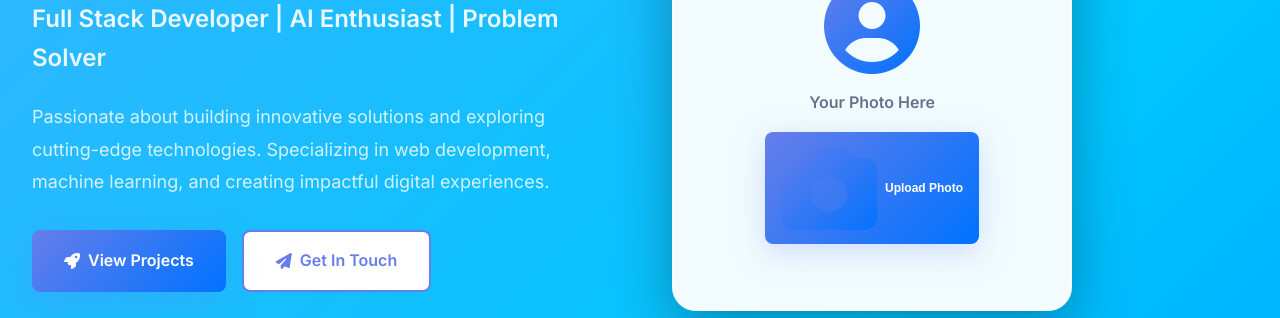
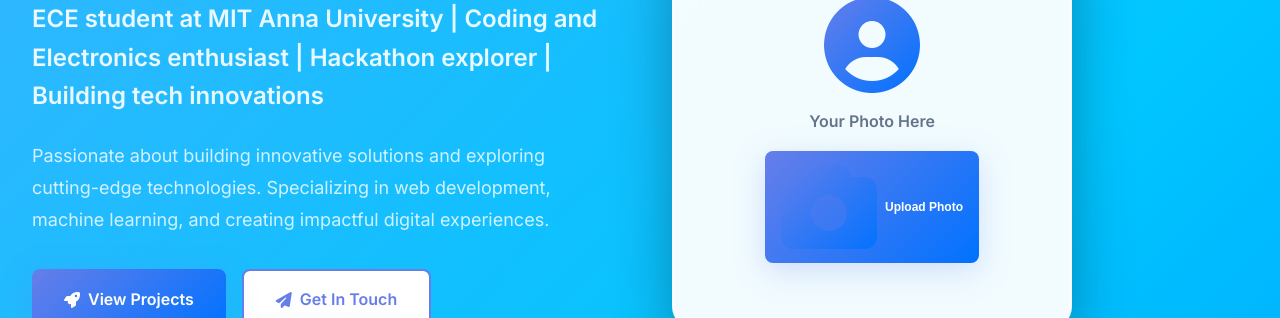
Before and after one commit to Sanmugavel1/Resume_Portfolio, a website: page index.html in a window 1280 px wide. Shown: the part 317-635 px from the top of the page. Drawn offline with Linux system fonts and the light colour scheme; no server answers; sample sign-in values are in the browser's storage.

Commit message:
Modify hero subtitle in index.html
Updated the hero subtitle to reflect current status and interests.

```diff
--- a/index.html
+++ b/index.html
@@ -60,7 +60,7 @@
                 <div class="hero-content">
                     <div class="hero-text">
                         <h1 class="hero-title">Hi, I'm <span class="gradient-text">Sanmugavel B</span></h1>
-                        <p class="hero-subtitle">Full Stack Developer | AI Enthusiast | Problem Solver</p>
+                        <p class="hero-subtitle">ECE student at MIT Anna University | Coding and Electronics enthusiast | Hackathon explorer | Building tech innovations</p>
                         <p class="hero-description">
                             Passionate about building innovative solutions and exploring cutting-edge technologies.
                             Specializing in web development, machine learning, and creating impactful digital experiences.
```
